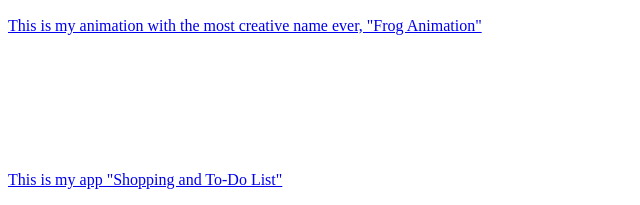
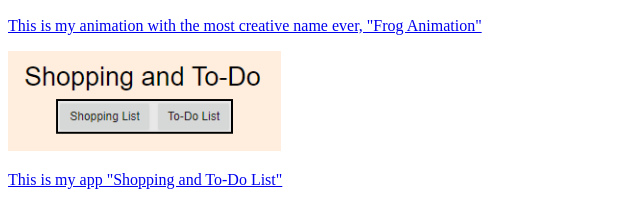
Before and after one commit to jebent521/csp2019, a plain HTML site: page portfolio.html in a window 1280 px wide. Shown: the part 1361-1566 px from the top of the page, without its empty margins (0-640 px from the left). Drawn offline with Linux system fonts and the light colour scheme.

Commit message:
Update portfolio.html

```diff
--- a/portfolio.html
+++ b/portfolio.html
@@ -25,7 +25,7 @@
 			<p>This is my animation with the most creative name ever, "Frog Animation"</p>
 		</a>
 		<a href="shoppingAndToDoList.aia">
-			<img href="images/appinventorthumbnail.PNG" height="100">
+			<img src="images/appinventorthumbnail.PNG" height="100">
 			<p>This is my app "Shopping and To-Do List"</p>
 		</a>
 	</body>
```
